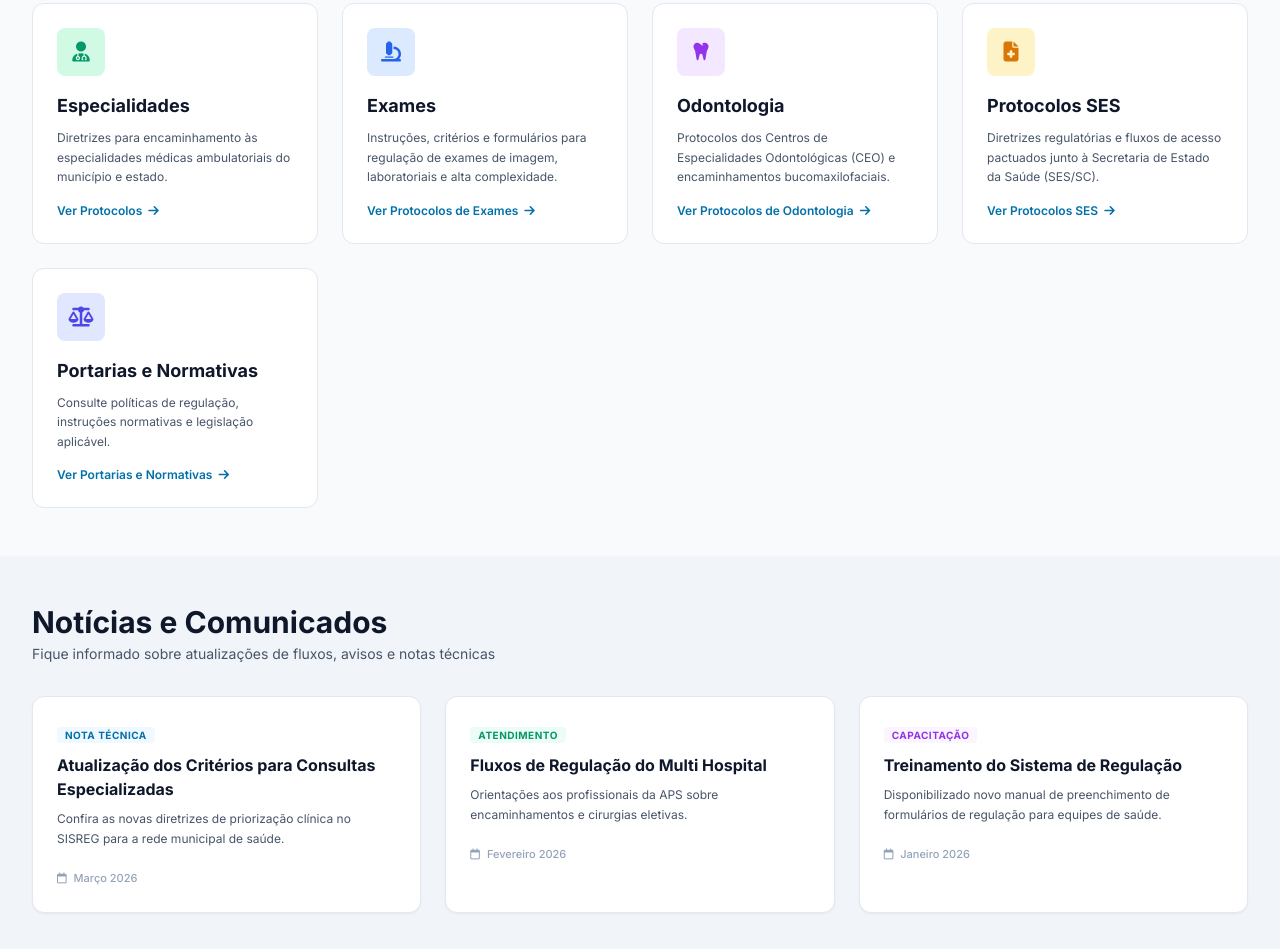
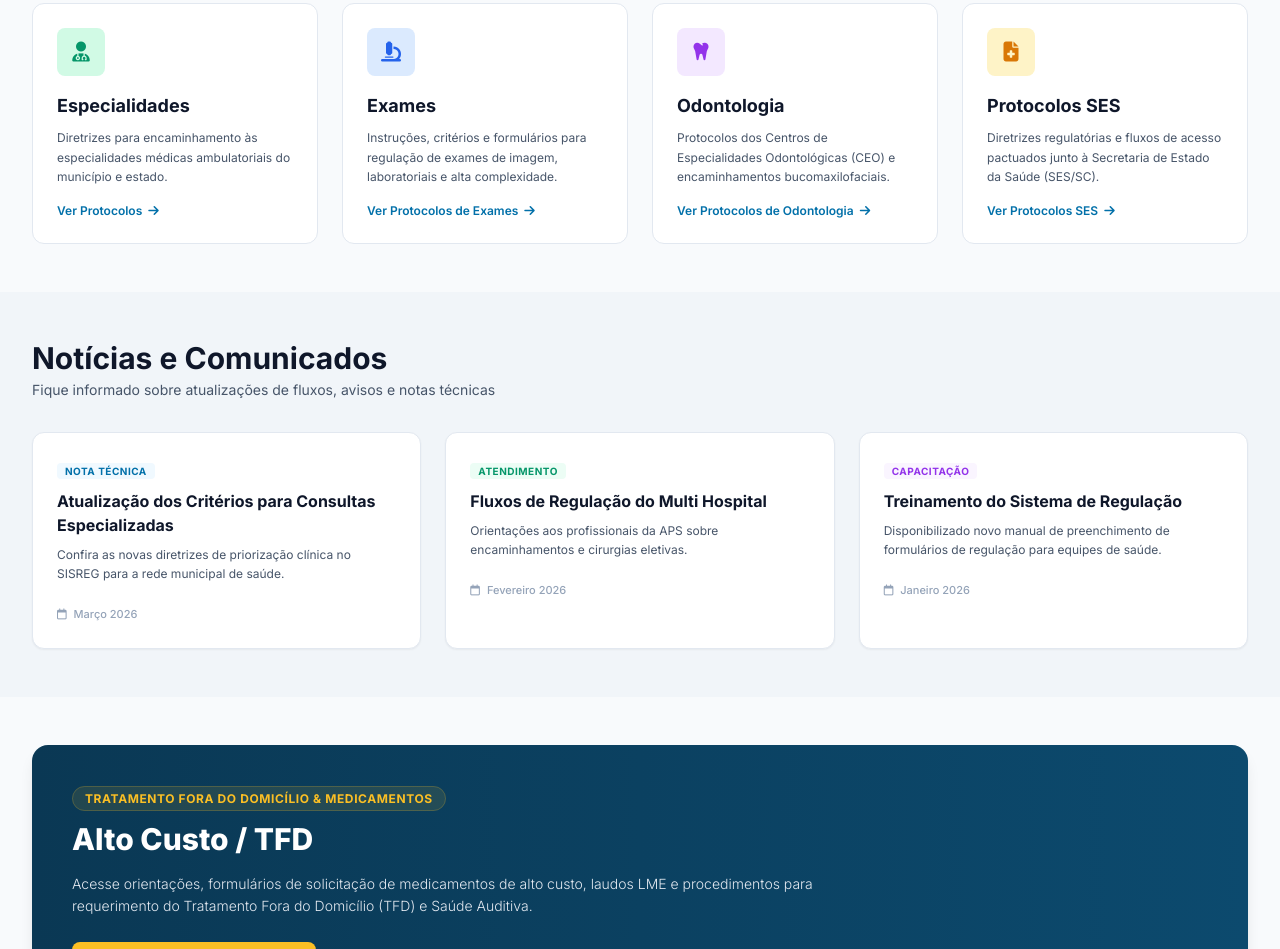
Before and after one commit to regulacaofpolis/sms, a plain HTML site: page index.html in a window 1280 px wide. Shown: the part 886-1835 px from the top of the page. Drawn offline with nearby package versions, Linux system fonts and the light colour scheme.

Commit message:
Add files via upload

```diff
--- a/index.html
+++ b/index.html
@@ -87,9 +87,6 @@
                             <a href="javascript:void(0)" onclick="openModal('modal-protocolos-ses')" class="flex items-center gap-2.5 px-4 py-2.5 text-xs text-slate-700 hover:bg-slate-50 hover:text-brand-600 font-medium transition-colors">
                                 <i class="fa-solid fa-file-medical text-brand-600 w-4"></i> Protocolos SES
                             </a>
-                            <a href="javascript:void(0)" onclick="openModal('modal-portarias-normativas')" class="flex items-center gap-2.5 px-4 py-2.5 text-xs text-slate-700 hover:bg-slate-50 hover:text-brand-600 font-medium transition-colors">
-                                <i class="fa-solid fa-scale-balanced text-brand-600 w-4"></i> Portarias e Normativas
-                            </a>
                         </div>
                     </div>
 
@@ -112,6 +109,7 @@
                         </div>
                     </div>
 
+                    <a href="javascript:void(0)" onclick="openModal('modal-portarias-normativas')" class="text-navtext text-sm font-semibold hover:text-brand-600 transition-colors py-2">Portarias e Normativas</a>
                     <a href="#faq" class="hover:text-brand-600 transition-colors py-2">FAQ</a>
                 </nav>
 
@@ -137,7 +135,6 @@
                     <a href="javascript:void(0)" onclick="openModal('modal-exames')" class="block py-1.5 text-xs text-slate-600 hover:text-brand-600 font-medium">Exames</a>
                     <a href="javascript:void(0)" onclick="openModal('modal-odontologia')" class="block py-1.5 text-xs text-slate-600 hover:text-brand-600 font-medium">Odontologia</a>
                     <a href="javascript:void(0)" onclick="openModal('modal-protocolos-ses')" class="block py-1.5 text-xs text-slate-600 hover:text-brand-600 font-medium">Protocolos SES</a>
-                    <a href="javascript:void(0)" onclick="openModal('modal-portarias-normativas')" class="block py-1.5 text-xs text-slate-600 hover:text-brand-600 font-medium">Portarias e Normativas</a>
                 </div>
             </div>
 
@@ -154,6 +151,7 @@
                 </div>
             </div>
 
+            <a href="javascript:void(0)" onclick="openModal('modal-portarias-normativas')" class="block py-2 text-slate-700 font-medium hover:text-brand-600">Portarias e Normativas</a>
             <a href="#faq" class="block py-2 text-slate-700 font-medium hover:text-brand-600">FAQ</a>
         </div>
     </header>
@@ -287,16 +285,6 @@
                 <a href="javascript:void(0)" onclick="openModal('modal-protocolos-ses')" class="text-brand-600 font-semibold text-xs inline-flex items-center hover:underline">
                     Ver Protocolos SES <i class="fa-solid fa-arrow-right ml-1.5"></i>
                 </a>
-            </div>
-
-            <!-- Subitem 5: Portarias e Normativas -->
-            <div id="portarias-normativas" class="item-card bg-white border border-slate-200 rounded-xl p-6 hover:shadow-lg transition-all hover:-translate-y-1 flex flex-col justify-between">
-                <div>
-                    <div class="w-12 h-12 bg-indigo-100 text-indigo-600 rounded-lg flex items-center justify-center text-xl mb-4"><i class="fa-solid fa-scale-balanced"></i></div>
-                    <h3 class="text-lg font-bold text-slate-900 mb-2">Portarias e Normativas</h3>
-                    <p class="text-slate-600 text-xs leading-relaxed mb-4">Consulte políticas de regulação, instruções normativas e legislação aplicável.</p>
-                </div>
-                <a href="javascript:void(0)" onclick="openModal('modal-portarias-normativas')" class="text-brand-600 font-semibold text-xs inline-flex items-center hover:underline">Ver Portarias e Normativas <i class="fa-solid fa-arrow-right ml-1.5"></i></a>
             </div>
 
         </div>
```
